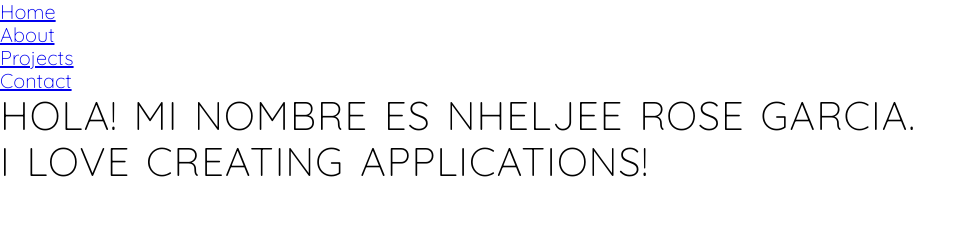
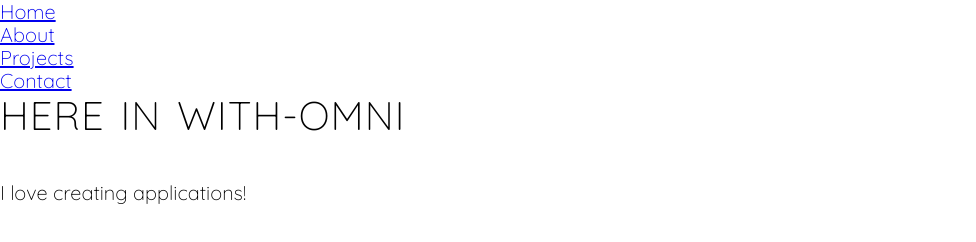
Before and after one commit to garcian5/nheljee-portfolio, a plain HTML site: page index.html in a window 1280 px wide. Shown: the whole page, without its empty margins (0-976 px from the left). Drawn offline with Linux system fonts and the light colour scheme.

Commit message:
new branch

```diff
--- a/index.html
+++ b/index.html
@@ -42,7 +42,7 @@
 
       <!--Box that floats over header img-->
       <div>
-        <h1>Hola! Mi nombre es Nheljee Rose Garcia.<br>I love creating applications!</h1>
+        <h1>Here in with-omni</h1><br>I love creating applications!</h1>
       </div>
     </header>
   </body>
```
